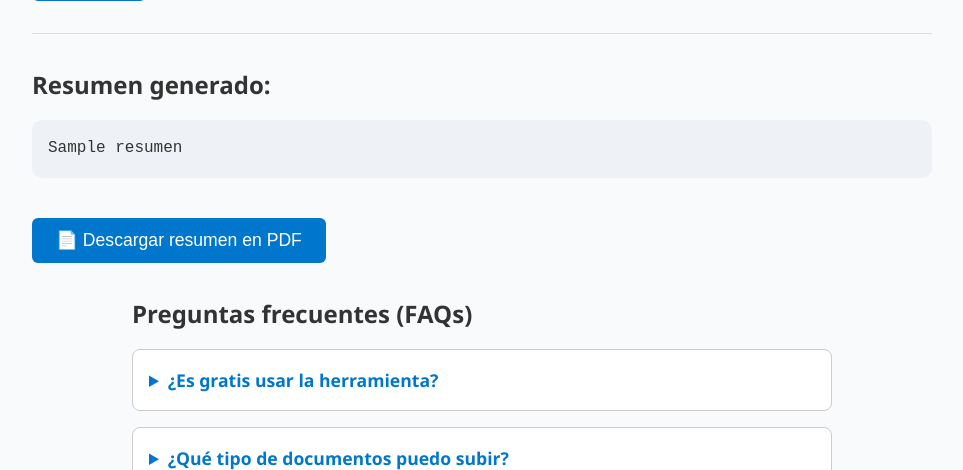
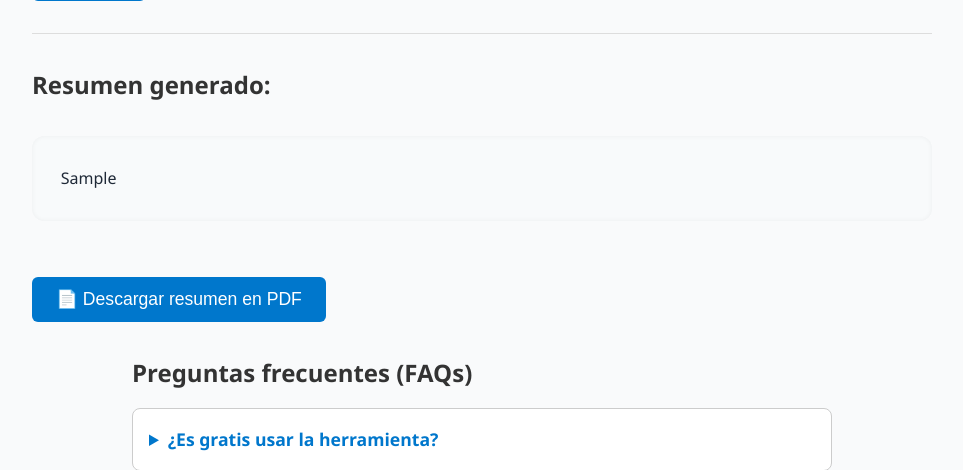
Before and after one commit to PabloMorenoMarquez/resumidor-ia, a Flask app: template templates/index.html in a window 1280 px wide. Shown: the part 930-1400 px from the top of the page, without its empty margins (158-1121 px from the left). Run offline with Flask 3, Linux system fonts and the light colour scheme; the template is opened without the code that fills it: most values are stand-ins (such as "Sample title", 1, 10 or a date in 2020).

Commit message:
Cambiado el main.py y el index.html para un formato de resumen mas estetico. También he añadido el archivo Dockerfile

```diff
--- a/main.py
+++ b/main.py
@@ -1,7 +1,9 @@
 from flask import Flask, request, render_template, send_file
 import openai, fitz, markdown2, requests
 import os
+import re
 from fpdf import FPDF
+from weasyprint import HTML
 
 openai.api_key = os.environ.get("OPENAI_API_KEY")
 
@@ -44,6 +46,49 @@ def generar_resumen(texto):
     except Exception as e:
         return f"Error: {e}"
 
+def guardar_pdf_con_estilo(resumen_html):
+    # HTML básico con estilos bonitos
+    html = f"""
+    <html>
+    <head>
+    <meta charset="utf-8">
+    <style>
+        body {{
+            font-family: 'Segoe UI', sans-serif;
+            background: white;
+            color: #1f2937;
+            padding: 2rem;
+            line-height: 1.6;
+        }}
+        h1, h2 {{
+            color: #1d4ed8;
+            margin-top: 1.5rem;
+        }}
+        h3 {{
+            color: #2563eb;
+            margin-top: 1.2rem;
+        }}
+        ul {{
+            padding-left: 1.5rem;
+        }}
+        li {{
+            margin-bottom: 0.5rem;
+        }}
+        p {{
+            margin-bottom: 1rem;
+        }}
+    </style>
+    </head>
+    <body>
+    {resumen_html}
+    </body>
+    </html>
+    """
+
+    ruta = "/tmp/resumen.pdf"
+    HTML(string=html).write_pdf(ruta)
+    return ruta
+
 def markdown_a_pdf(md_texto):
     pdf = FPDF()
     pdf.set_auto_page_break(auto=True, margin=15)
@@ -79,6 +124,9 @@ def markdown_a_pdf(md_texto):
     pdf.output(ruta)
     return ruta
 
+def limpiar_markdown(resumen):
+    return re.sub(r'^#{1,6}\s*', '', resumen, flags=re.MULTILINE)
+
 
 @app.route("/", methods=["GET", "POST"])
 def index():
@@ -97,14 +145,19 @@ def index():
 
         if contenido:
             resumen = generar_resumen(contenido)
+	    resumen = limpiar_markdown(resumen)
             resumen_html = markdown2.markdown(resumen)
+	else:
+	     resumen = "No se proporcionó texto válido."
+             resumen_html = "<p style='color:red;'>No se proporcionó texto válido.</p>"
 
-    return render_template("index.html", resumen=resumen, resumen_html=resumen_html)
+    return render_template_string(HTML, resumen=resumen, resumen_html=resumen_html)
 
 @app.route("/descargar", methods=["POST"])
 def descargar():
     resumen = request.form.get("resumen", "")
-    ruta = markdown_a_pdf(resumen)
+    resumen_html = markdown2.markdown(resumen)
+    ruta = guardar_pdf_con_estilo(resumen_html)
     return send_file(ruta, as_attachment=True)
 
 @app.route("/subscribe", methods=["POST"])
@@ -120,13 +173,18 @@ def subscribe():
             print(f"Error al enviar a Make: {e}")
     return "<script>alert('¡Gracias por suscribirte!'); window.location.href='/'</script>"
 
+import requests
+
 @app.route("/feedback", methods=["POST"])
 def feedback():
-    comentario = request.form.get("comentario", "").strip()
+    comentario = request.form.get("comentario")
     if comentario:
-        with open("feedback.csv", "a") as f:
-            f.write(comentario + "\n")
-    return "<script>alert('¡Gracias por tu feedback!'); window.location.href='/'</script>"
+        # Enviar a Make webhook
+        try:
+            requests.post("https://hook.eu2.make.com/99hgfk2ta5n4tmjn0wvhfic69y4woixm", json={"comentario": comentario})
+        except Exception as e:
+            print(f"Error enviando feedback a Make: {e}")
+    return redirect("/")
 
 if __name__ == "__main__":
     app.run(host="0.0.0.0", port=int(os.environ.get("PORT", 5000)))
--- a/requirements.txt
+++ b/requirements.txt
@@ -4,3 +4,4 @@ PyMuPDF
 fpdf
 markdown2
 requests
+weasyprint
--- a/templates/index.html
+++ b/templates/index.html
@@ -157,16 +157,19 @@
     }
 
     pre {
-      background: #eef2f6;
-      padding: 1rem;
-      border-radius: 10px;
+      background: #ffffff;
+      border: 1px solid #ddd;
+      border-radius: 12px;
+      padding: 1.5rem 2rem;
       white-space: pre-wrap;
-      font-family: "Courier New", Courier, monospace;
-      font-size: 1rem;
-      color: #333;
-      overflow-x: auto;
+      font-family: "Segoe UI", Tahoma, Geneva, Verdana, sans-serif;
+      font-size: 1.05rem;
+      line-height: 1.5;
+      color: #2c3e50;
+      box-shadow: 0 4px 12px rgba(0, 0, 0, 0.05);
+      max-height: 450px;
+      overflow-y: auto;
       margin-top: 1rem;
-      max-height: 400px;
     }
 
     hr {
@@ -203,6 +206,48 @@
       color: #0077cc;
       outline: none;
     }
+    .resumen-container {
+    background: #f8fafb;
+    padding: 1.8rem;
+    border-radius: 12px;
+    font-family: "Segoe UI", sans-serif;
+    color: #1f2937;
+    line-height: 1.7;
+    max-width: 900px;
+    margin: 2rem auto;
+    box-shadow: inset 0 0 5px rgba(0,0,0,0.05);
+  }
+
+  .resumen-container h1,
+  .resumen-container h2 {
+    color: #1d4ed8;
+    margin-top: 1.5rem;
+    margin-bottom: 0.8rem;
+    font-weight: 600;
+  }
+
+  .resumen-container h3 {
+    color: #2563eb;
+    margin-top: 1.2rem;
+    font-weight: 500;
+  }
+
+  .resumen-container p {
+    margin-bottom: 1rem;
+  }
+
+  .resumen-container ul {
+    padding-left: 1.5rem;
+    margin-bottom: 1rem;
+  }
+
+  .resumen-container li {
+    margin-bottom: 0.5rem;
+  }
+
+  .resumen-container strong {
+    color: #111827;
+  }
   </style>
   <!-- Google Analytics -->
   <script async src="https://www.googletagmanager.com/gtag/js?id=G-FGGGQ8VJFL"></script>
@@ -252,8 +297,9 @@
     <hr />
     <section aria-labelledby="summary-title">
       <h2 id="summary-title">Resumen generado:</h2>
-      <pre role="region" aria-live="polite" aria-atomic="true">{{ resumen }}</pre>
-
+      <div class="resumen-container">
+        {{ resumen_html | safe }}
+      </div>
       <form action="/descargar" method="post" aria-label="Descargar resumen en PDF">
         <input type="hidden" name="resumen" value="{{ resumen }}" />
         <button type="submit">📄 Descargar resumen en PDF</button>
```
Also changed, not shown: 1 other file.
